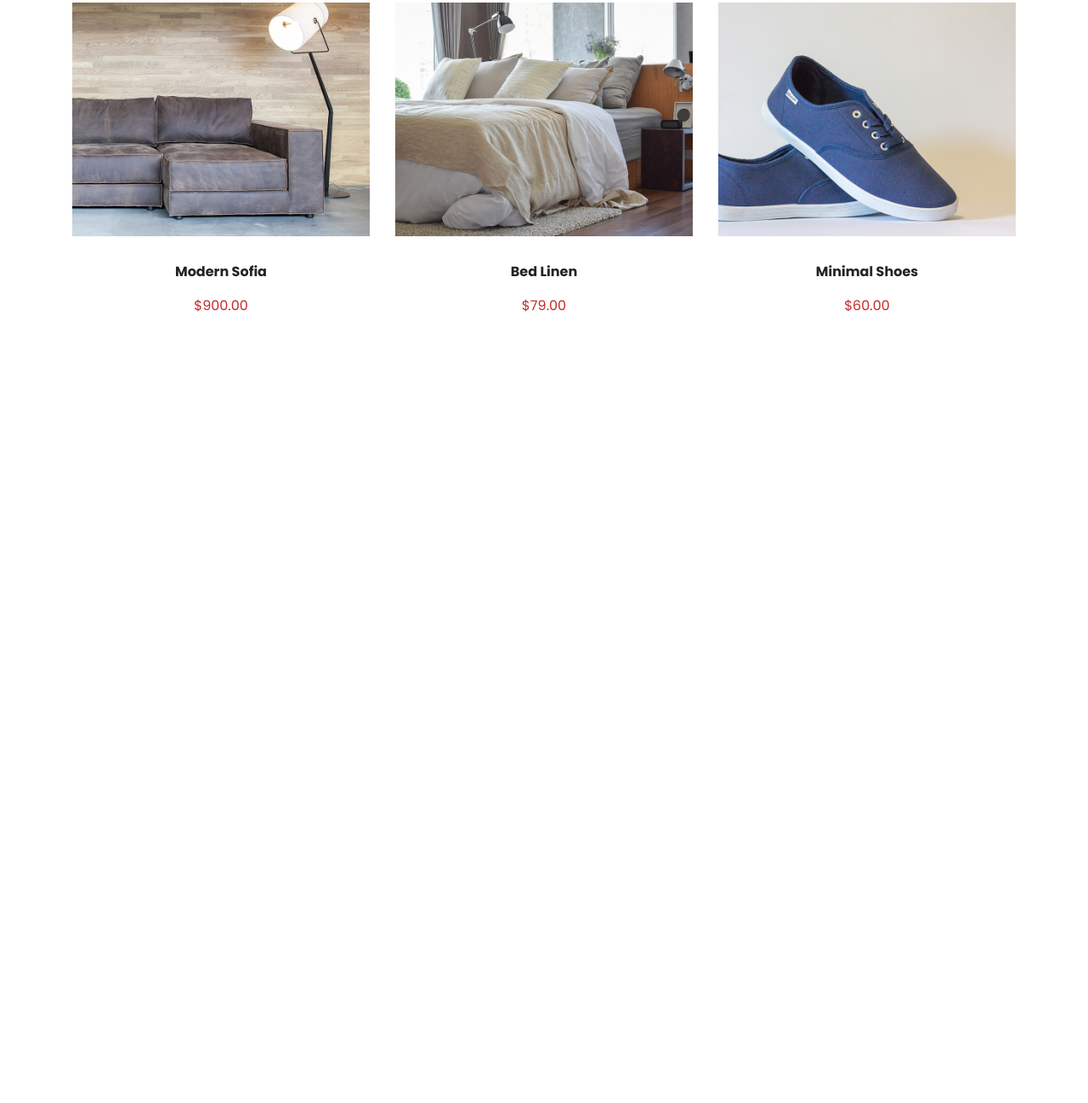
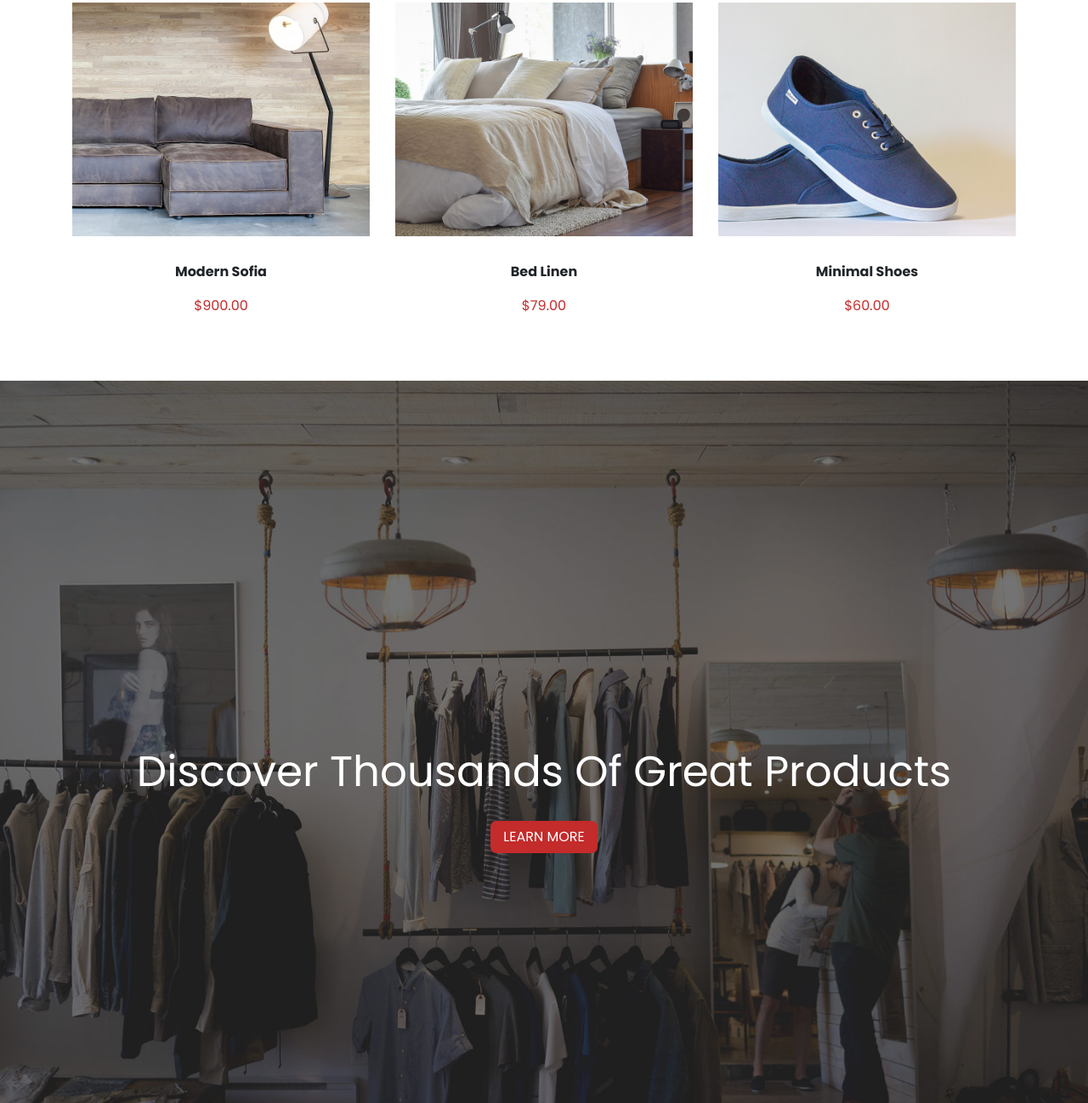
Before and after one commit to Maxlewa/cs_emporium_js_16, a website: page index.html in a window 1280 px wide. Shown: the part 1873-3171 px from the top of the page at 85% size. Before the commit the page ends 2321 px from the top, so only its background shows below. Drawn offline with nearby package versions, Linux system fonts and the light colour scheme.

Commit message:
section 3 ok

```diff
--- a/index.html
+++ b/index.html
@@ -189,7 +189,12 @@
     </section>
 
     <!-- SECTION 3 / DISCOVER -->
-
+    <section id="sectiontrois">
+        <div id="divtextesectiontrois">
+            <h1>Discover Thousands Of Great Products</h1>
+            <button>LEARN MORE</button>
+        </div>
+    </section>
 
     <!-- JS -->
     <script type="module" src="./public/js/main.js"></script>
--- a/src/sass/modules/_sectiontrois.sass
+++ b/src/sass/modules/_sectiontrois.sass
@@ -0,0 +1,25 @@
+#sectiontrois
+    background-image: url("../img/cta-bg.jpg")
+    background-size: cover
+    height: 850px
+    position: relative
+
+#divtextesectiontrois
+    margin: 0
+    text-align: center
+    padding-top: 430px
+    h1
+        color: white
+        font-family: 'poppinsregular'
+        font-size: 50px
+    button
+        margin-top: 20px
+        font-family: 'poppinsregular'
+        color: white
+        border: solid 0px
+        background-color: #c42b2b
+        border-radius: 7px
+        padding-top: 7px
+        padding-bottom: 7px
+        padding-left: 15px
+        padding-right: 15px
```
Also changed, not shown: public/css/app.css.
